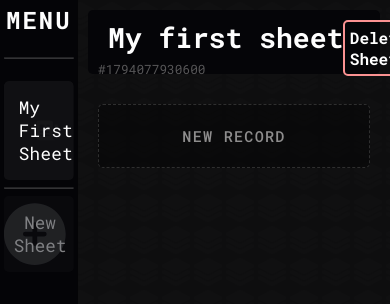
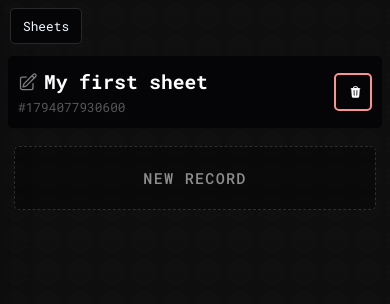
Before and after one commit to waqqer/diary-react-ts, a React (Vite) app: page / in a window 390 px wide. Both pictures are taken after a click on the button "Get started". Shown: the top 304 px of the page. Built offline with nearby package versions, Linux system fonts and the light colour scheme.

Commit message:
media adapt

```diff
--- a/src/Components/AddRecord/AddRecord.module.css
+++ b/src/Components/AddRecord/AddRecord.module.css
@@ -110,6 +110,15 @@
     font-size: 0.95rem;
     line-height: 1.5;
     transition: border-color 0.15s ease, background-color 0.15s ease;
+}
+
+.input > textarea {
+    scrollbar-width: none;
+    -ms-overflow-style: none;
+
+    &::-webkit-scrollbar {
+        display: none;
+    }
 }
 
 .input > input::placeholder,
--- a/src/Components/Sheet/Sheet.module.css
+++ b/src/Components/Sheet/Sheet.module.css
@@ -1,5 +1,6 @@
 .sheet {
     width: 100%;
+    min-width: 0;
     background-color: var(--COLOR-BTN);
     opacity: 1;
     padding: 15px;
@@ -19,6 +20,15 @@
     align-items: center;
     position: relative;
     overflow: hidden;
+
+    & > span:first-child {
+        flex: 1 1 auto;
+        min-width: 0;
+        max-width: calc(100% - 46px);
+        overflow: hidden;
+        text-overflow: ellipsis;
+        white-space: nowrap;
+    }
 
     &:hover {
         background-color: var(--COLOR-BTN-HOVER);
@@ -40,6 +50,8 @@
 .del {
     height: 30px;
     width: 30px;
+    min-width: 30px;
+    flex: 0 0 30px;
     padding: 5px;
     border-radius: 5px;
     transition: all 0.3s ease;
--- a/src/Components/Sheet/Sheet.tsx
+++ b/src/Components/Sheet/Sheet.tsx
@@ -6,18 +6,23 @@ import { StorageContext } from "@/Contexts/StorageContext"
 
 interface RecordProps extends Classable {
     sheet: Sheet
+    onSelect?: () => void
 }
 
 const Record = (props: RecordProps) => {
     const {
         sheet,
-        className = ""
+        className = "",
+        onSelect
     } = props
 
     const { setSheetById, removeSheetById } = useContext(StorageContext)
 
     return (
-        <div className={`${styles.sheet} ${className}`} onClick={() => setSheetById(sheet.id)}>
+        <div className={`${styles.sheet} ${className}`} onClick={() => {
+            setSheetById(sheet.id)
+            onSelect?.()
+        }}>
             <span>{sheet.title}</span>
             <span className={styles.del} onClick={event => {
                 event.stopPropagation()
--- a/src/Widgets/CreateLayout/CreateLayout.module.css
+++ b/src/Widgets/CreateLayout/CreateLayout.module.css
@@ -1,5 +1,6 @@
 .layout {
     height: 100vh;
+    height: 100dvh;
     width: 100vw;
 
     display: flex;
@@ -36,6 +37,17 @@
     &>button {
         margin: 0;
     }
+}
+
+@media (max-width: 700px) {
+    .form {
+        width: min(92vw, 520px);
+        min-width: 0;
+        padding: clamp(18px, 6vw, 30px);
+    }
+
+    .head { flex-wrap: wrap; gap: 6px; font-size: clamp(1.4rem, 8vw, 2.2rem); }
+    .sub { font-size: 0.9rem; }
 }
 
 .info {
--- a/src/Widgets/Layout/Layout.module.css
+++ b/src/Widgets/Layout/Layout.module.css
@@ -1,5 +1,6 @@
 .layout {
     height: 100vh;
+    height: 100dvh;
     width: 100%;
     min-width: 0;
 
@@ -96,6 +97,74 @@
     animation: show-main 3s ease;
 }
 
+.menuToggle,
+.backdrop {
+    display: none;
+}
+
+@media (max-width: 900px) {
+    .layout {
+        display: block;
+        position: relative;
+    }
+
+    .side {
+        position: fixed;
+        z-index: 30;
+        inset: 0 auto 0 0;
+        width: min(84vw, 340px);
+        height: 100vh;
+        height: 100dvh;
+        padding: 22px 16px;
+        grid-template-rows: auto auto minmax(0, 1fr);
+        transform: translateX(-105%);
+        transition: transform 220ms ease;
+        box-shadow: 12px 0 35px rgba(0, 0, 0, 0.35);
+    }
+
+    .sideOpen {
+        transform: translateX(0);
+    }
+
+    .side > h1 {
+        padding-top: 46px;
+    }
+
+    .main {
+        width: 100%;
+        height: 100%;
+        padding-top: 48px;
+    }
+
+    .menuToggle {
+        display: block;
+        position: fixed;
+        z-index: 40;
+        top: max(8px, env(safe-area-inset-top));
+        left: 10px;
+        min-height: 36px;
+        margin: 0;
+        padding: 7px 12px;
+        border: 1px solid rgba(255, 255, 255, 0.14);
+        background: var(--COLOR-ASIDE);
+        font-size: 0.8rem;
+    }
+
+    .backdrop {
+        display: block;
+        position: fixed;
+        z-index: 20;
+        inset: 0;
+        width: 100%;
+        height: 100%;
+        margin: 0;
+        padding: 0;
+        border: 0;
+        border-radius: 0;
+        background: rgba(0, 0, 0, 0.58);
+    }
+}
+
 @keyframes show-main {
     from {
         opacity: 0;
--- a/src/Widgets/Layout/Layout.tsx
+++ b/src/Widgets/Layout/Layout.tsx
@@ -1,4 +1,4 @@
-import { memo, useContext } from "react"
+import { memo, useContext, useState } from "react"
 import styles from "./Layout.module.css"
 import { StorageContext } from "@/Contexts/StorageContext"
 import Sheet from "@/Components/Sheet"
@@ -6,24 +6,38 @@ import RecordViewer from "../RecordViewer"
 
 const Layout = () => {
     const { data, createSheet } = useContext(StorageContext)
+    const [menuOpen, setMenuOpen] = useState(false)
 
     return (
         <div className={styles.layout}>
-            <aside className={styles.side}>
+            <button
+                className={styles.menuToggle}
+                type="button"
+                aria-label={menuOpen ? "Close sheets menu" : "Open sheets menu"}
+                aria-expanded={menuOpen}
+                onClick={() => setMenuOpen(open => !open)}
+            >
+                {menuOpen ? "Close" : "Sheets"}
+            </button>
+            {menuOpen && <button className={styles.backdrop} aria-label="Close sheets menu" onClick={() => setMenuOpen(false)} />}
+            <aside className={`${styles.side} ${menuOpen ? styles.sideOpen : ""}`}>
                 <h1>Menu</h1>
 
                 <hr />
 
                 <div className={styles.list}>
                     {data.map(v => (
-                        <Sheet sheet={v} key={v.id} />
+                        <Sheet sheet={v} key={v.id} onSelect={() => setMenuOpen(false)} />
                     ))}
                     <hr />
-                    <button onClick={() => createSheet({
+                    <button onClick={() => {
+                        createSheet({
                         title: "New sheet",
                         id: Date.now(),
                         items: []
-                    })}>
+                        })
+                        setMenuOpen(false)
+                    }}>
                         <span>New sheet</span>
                         <svg xmlns="http://www.w3.org/2000/svg" viewBox="0 0 24 24" fill="currentColor" className="size-6">
                             <path fillRule="evenodd" d="M12 2.25c-5.385 0-9.75 4.365-9.75 9.75s4.365 9.75 9.75 9.75 9.75-4.365 9.75-9.75S17.385 2.25 12 2.25ZM12.75 9a.75.75 0 0 0-1.5 0v2.25H9a.75.75 0 0 0 0 1.5h2.25V15a.75.75 0 0 0 1.5 0v-2.25H15a.75.75 0 0 0 0-1.5h-2.25V9Z" clipRule="evenodd" />
--- a/src/Widgets/RecordViewer/RecordViewer.module.css
+++ b/src/Widgets/RecordViewer/RecordViewer.module.css
@@ -1,17 +1,24 @@
 .view {
     min-width: 0;
+    min-height: 0;
+    height: 100%;
     display: grid;
-    grid-template-rows: 10vh 90vh;
+    grid-template-rows: auto minmax(0, 1fr);
 }
 
 .info {
+    min-width: 0;
+    width: auto;
+    min-height: 72px;
     background-color: var(--COLOR-ASIDE);
     margin: 10px;
     padding: 10px;
     border-radius: 5px;
 
     display: grid;
-    grid-template-columns: 90% auto;
+    grid-template-columns: minmax(0, 1fr) auto;
+    align-items: center;
+    gap: 10px;
 
     animation: show-info 0.1s ease;
 }
@@ -24,10 +31,13 @@
 }
 
 .meta {
-    display: flex;
-    flex-direction: column;
-    align-items: start;
-    justify-content: center;
+    min-width: 0;
+    width: 100%;
+    display: grid;
+    grid-template-columns: minmax(0, 1fr) auto;
+    grid-template-rows: auto auto;
+    align-items: center;
+    justify-content: stretch;
     gap: 5px;
 
     overflow: hidden;
@@ -38,17 +48,28 @@
 }
 
 .title {
+    min-width: 0;
+    grid-column: 1 / -1;
     display: flex;
     align-items: center;
     justify-content: start;
     gap: 10px;
+    overflow: hidden;
 
     &>input {
+        min-width: 0;
+        flex: 1 1 0;
+        width: 0;
+        max-width: 100%;
+        overflow: hidden;
+        text-overflow: ellipsis;
         font-size: 1.75rem;
         background-color: transparent;
         border: none;
         color: var(--COLOR-HEADER-TEXT);
         font-weight: bold;
+        flex: 1;
+        width: 100%;
 
         &:focus {
             border: none;
@@ -56,7 +77,7 @@
         }
     }
 
-    & > svg {
+    &>svg {
         height: 20px;
         color: var(--COLOR-HEADER-TEXT);
         opacity: 0.5;
@@ -64,6 +85,15 @@
 }
 
 .id {
+    grid-column: 1;
+    grid-row: 2;
+    width: auto;
+    max-width: max-content;
+    overflow: visible;
+    min-width: 0;
+    overflow: hidden;
+    text-overflow: ellipsis;
+    white-space: nowrap;
     font-weight: 400;
     font-size: 0.8rem;
     opacity: 0.6;
@@ -76,6 +106,8 @@
 }
 
 .del {
+    min-width: 0;
+    flex: 0 0 auto;
     padding: 5px;
     border-radius: 5px;
     transition: all 0.3s ease;
@@ -146,3 +178,63 @@
         }
     }
 }
+
+@media (max-width: 900px) {
+    .view {
+        grid-template-rows: auto minmax(0, 1fr);
+    }
+
+    .info {
+        min-width: 0;
+        grid-template-columns: minmax(0, 1fr) auto;
+        gap: 8px;
+        margin: 8px;
+        padding: 10px;
+    }
+
+    .title>input {
+        min-width: 0;
+        width: 100%;
+        font-size: clamp(1rem, 5vw, 1.5rem);
+    }
+
+    .title { gap: 6px; }
+    .meta { min-width: 0; }
+
+    .del {
+        align-self: center;
+        font-size: 0;
+        white-space: nowrap;
+        width: 38px;
+        min-width: 38px;
+        height: 38px;
+        padding: 8px;
+        flex: 0 0 38px;
+    }
+
+    .del>svg {
+        height: 18px;
+        width: 18px;
+    }
+
+    .fields {
+        min-height: 0;
+        margin: 4px 8px 8px;
+        padding: 6px;
+    }
+
+    .empty .modal {
+        min-width: 0;
+        width: min(92vw, 420px);
+        min-height: 160px;
+        padding: 16px;
+    }
+
+    .empty .modal>h1 {
+        font-size: clamp(1.25rem, 6vw, 2rem);
+    }
+
+    .empty .modal>h4 {
+        font-size: 0.72rem;
+    }
+}
```
